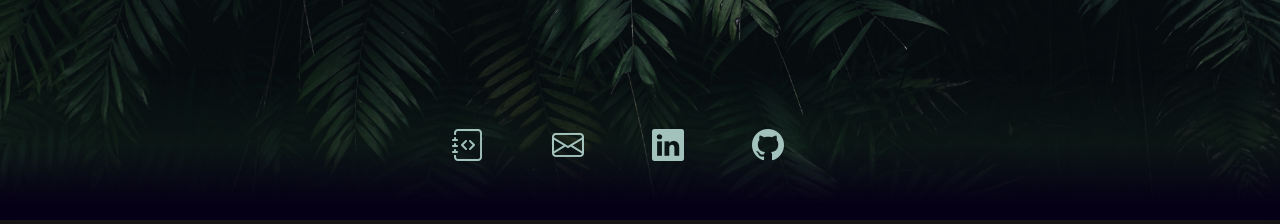
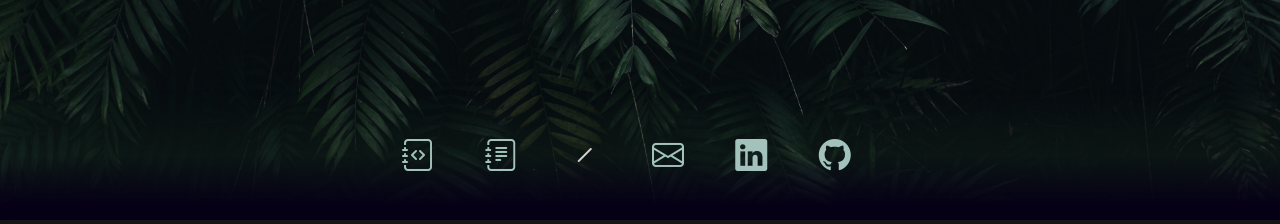
Before and after one commit to rynkuns/rynkuns.github.io, a plain HTML site: page index.html in a window 1280 px wide. Shown: the part 580-804 px from the top of the page. Drawn offline with nearby package versions, Linux system fonts and the light colour scheme.

Commit message:
Styling and footer tweaks

```diff
--- a/index.html
+++ b/index.html
@@ -75,10 +75,12 @@
     <footer class="footer">
         <div class="container">
             <div class="row">
-                <div class="col"><a href="#projects-container"><span class="bi bi-journal-code"></span></a></div>
-                <div class="col"><a href="mailto:szymon.rynkun@gmail.com"><span class="bi bi-envelope"></span></a></div>
-                <div class="col"><a href="https://www.linkedin.com/in/szymon-rynkun/"><span class="bi bi-linkedin"></span></a></div>
-                <div class="col"><a href="https://github.com/rynkuns"><span class="bi bi-github"></span></a></div>
+              <div class="col"><a href="#projects-container"><span class="bi bi-journal-code"></span></a></div>
+              <div class="col"><a href="#"><span class="bi bi-journal-text"></span></a></div>
+              <div class="col"><span class="bi bi-slash"></span></div>
+              <div class="col"><a href="mailto:szymon.rynkun+homepage@gmail.com"><span class="bi bi-envelope"></span></a></div>
+              <div class="col"><a href="https://www.linkedin.com/in/szymon-rynkun/"><span class="bi bi-linkedin"></span></a></div>
+              <div class="col"><a href="https://github.com/rynkuns"><span class="bi bi-github"></span></a></div>
             </div> <!-- Bootstrap icons -->
         </div>
     </footer>
--- a/style.css
+++ b/style.css
@@ -70,7 +70,7 @@ position: relative;
 }
 
 .footer {
-    --footer-height: 150px;
+    --footer-height: 130px;
 
     position: fixed;
     bottom: 0;
@@ -86,5 +86,5 @@ position: relative;
 }
 
 .footer .container {
-    width: 400px;
+    width: 500px;
 }
```
